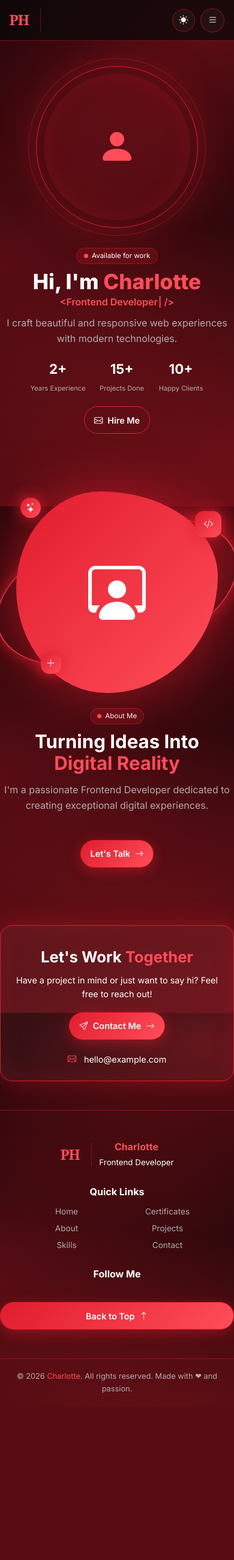
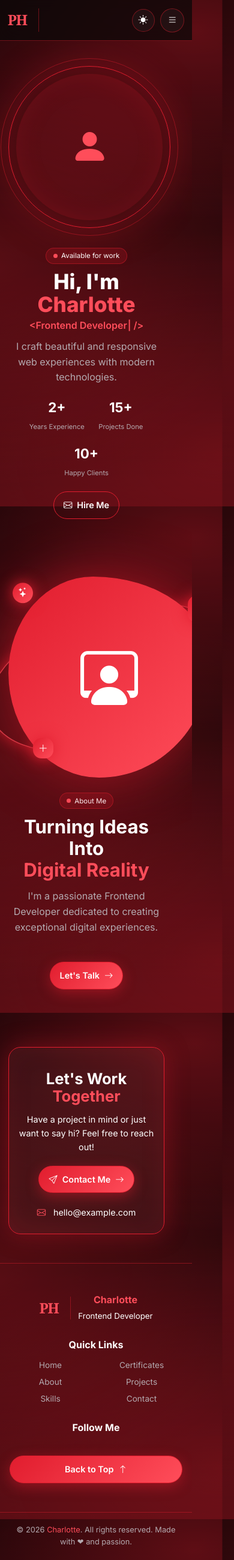
Before and after one commit to peddintiharsha07-web/Portfolio, a Django app: page / in a window 390 px wide. Shown: the whole page at 60% size. Before the commit the page ends 2322 px from the top, so only its background shows below. Run offline with Django 5.2, Linux system fonts and the light colour scheme; data comes from the database, SQL or seed files in the repository; data that the repository does not hold is empty.

Commit message:
90 width

```diff
--- a/portfolio/static/portfolio/css/style.css
+++ b/portfolio/static/portfolio/css/style.css
@@ -556,8 +556,8 @@ button:focus-visible, a:focus-visible { outline: 3px solid var(--accent2); outli
 @media screen and (max-width: 440px) {
     html,
     body {
-        width: 100%;
-        max-width: 100%;
+        width: 90%;
+        max-width: 90%;
         overflow-x: hidden;
     }
 
@@ -569,12 +569,12 @@ button:focus-visible, a:focus-visible { outline: 3px solid var(--accent2); outli
     .hero,
     main,
     section {
-        width: 100%;
-        max-width: 100%;
+        width: 90%;
+        max-width: 90%;
     }
 
     img {
-        max-width: 100%;
+        max-width: 90%;
         height: auto;
     }
 }
```
